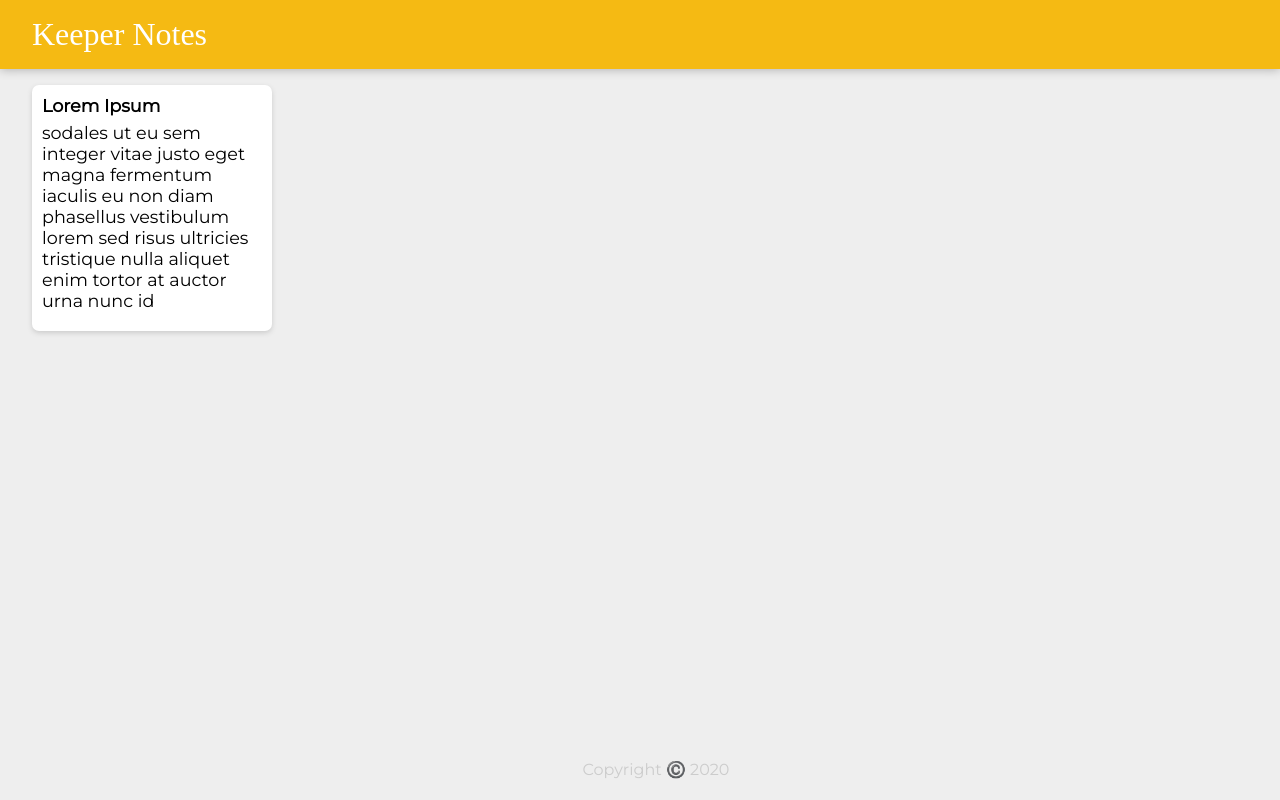
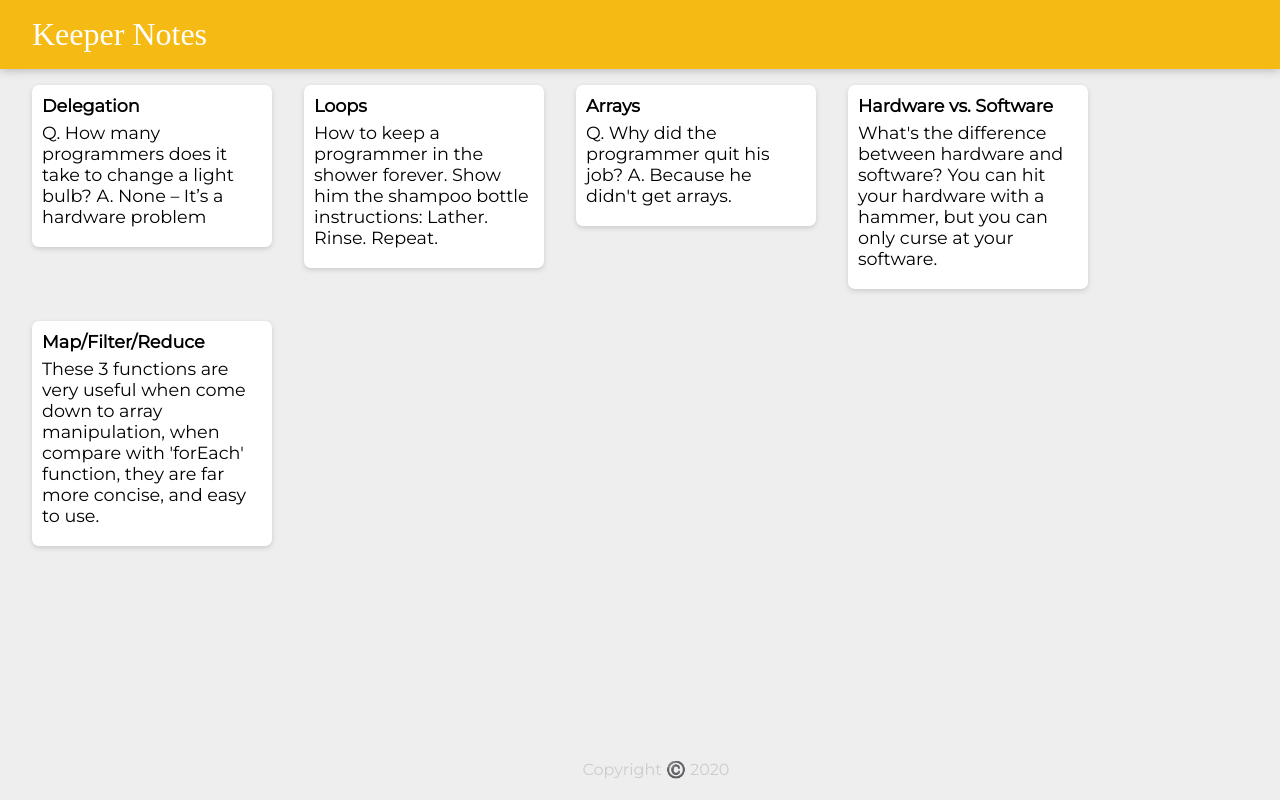
Before and after one commit to screwyterror83/keeper-app, a React (Create React App) app: page / in a window 1280 px wide. Built offline with nearby package versions, Linux system fonts and the light colour scheme; a web font is replaced by a local one.

Commit message:
part-2 completed

```diff
--- a/src/components/App.js
+++ b/src/components/App.js
@@ -1,13 +1,14 @@
 import React from "react";
 import Header from "./Header";
 import Footer from "./Footer";
-import Note from "./Note";
+import notes from "./notes";
+import createNote from "./createNote"
 
 const App = () => {
   return (
     <div>
       <Header />
-      <Note />
+      {notes.map(createNote)}
       <Footer />
     </div>
   );
--- a/src/components/Note.js
+++ b/src/components/Note.js
@@ -2,16 +2,12 @@ import React from "react";
 
 
 
-const Note = () => {
-  const title = "Lorem Ipsum";
-  const content =
-    "sodales ut eu sem integer vitae justo eget magna fermentum iaculis eu non diam phasellus vestibulum lorem sed risus ultricies tristique nulla aliquet enim tortor at auctor urna nunc id";
-
+const Note = (props) => {
 
   return (
     <div className="note">
-      <h1>{title}</h1>
-      <p>{content}</p>
+      <h1>{props.title}</h1>
+      <p>{props.content}</p>
     </div>
   )
 }
--- /dev/null
+++ b/src/components/createNote.js
@@ -0,0 +1,7 @@
+import React from "react";
+import Note from "./Note";
+
+const createNote = note => <Note key={note.key} title={note.title} content={note.content}/>
+
+
+export default createNote;
--- a/src/components/notes.js
+++ b/src/components/notes.js
@@ -23,6 +23,12 @@ const notes = [
     content:
       "What's the difference between hardware and software? You can hit your hardware with a hammer, but you can only curse at your software.",
   },
+  {
+    key: 5,
+    title: "Map/Filter/Reduce",
+    content:
+      "These 3 functions are very useful when come down to array manipulation, when compare with 'forEach' function, they are far more concise, and easy to use."
+  }
 ];
 
 export default notes;
```
